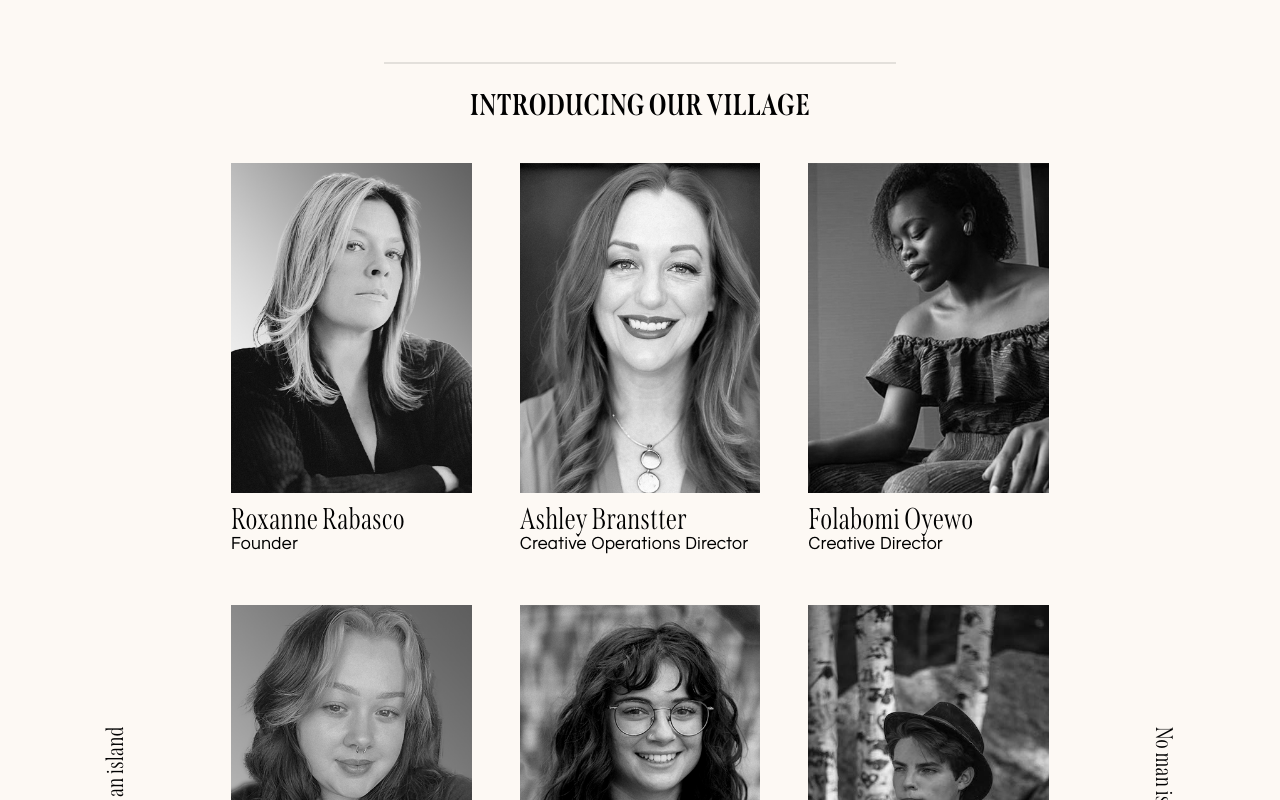
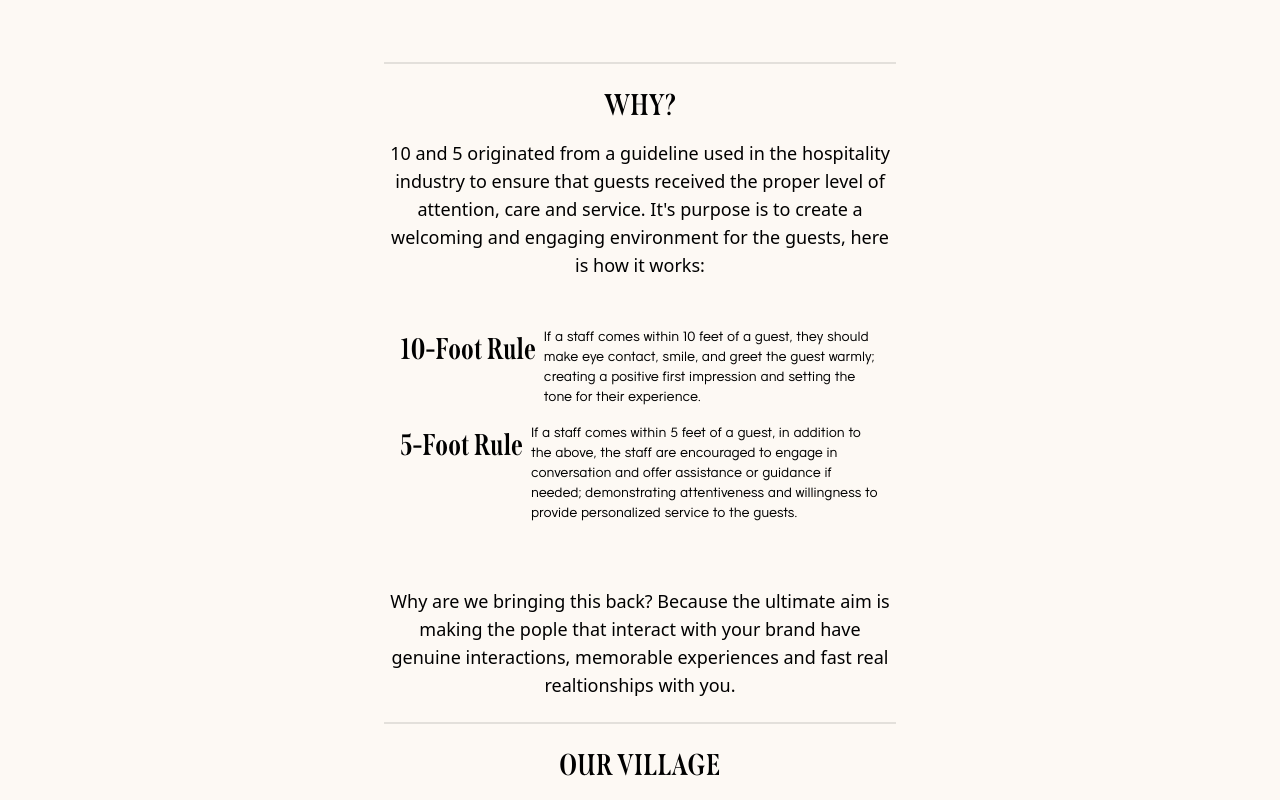
Before and after one commit to MMount98/10and5, a React (Create React App) app: page /ourteam in a window 1280 px wide. Shown: the part 1420-2220 px from the top of the page. Built offline with nearby package versions, Linux system fonts and the light colour scheme.

Commit message:
added new copy to ourteam page

```diff
--- /dev/null
+++ b/src/components/customBulletpointList/index.js
@@ -0,0 +1,34 @@
+const data = [
+  {
+    bullet: "10-Foot Rule",
+    text: "If a staff comes within 10 feet of a guest, they should make eye contact, smile, and greet the guest warmly; creating a positive first impression and setting the tone for their experience.",
+  },
+  {
+    bullet: "5-Foot Rule",
+    text: "If a staff comes within 5 feet of a guest, in addition to the above, the staff are encouraged to engage in conversation and offer assistance or guidance if needed; demonstrating attentiveness and willingness to provide personalized service to the guests.",
+  },
+];
+
+const CustomBulletList = () => {
+  return (
+    <div className="p-4 my-8 md:p-4 md:my-8">
+      {data.map((item, index) => (
+        <div
+          key={index}
+          className="flex flex-col md:flex-row items-start gap-2 mb-4"
+        >
+          <span className="text-xl font-span md:mt-1 md:text-3xl">
+            {item.bullet}
+          </span>{" "}
+          {/* Custom bullet text for mobile and desktop */}
+          <p className="text-sm md:flex-1 md:text-sm font-napzer">
+            {item.text}
+          </p>{" "}
+          {/* Adjusted text size for mobile */}
+        </div>
+      ))}
+    </div>
+  );
+};
+
+export default CustomBulletList;
--- a/src/components/pages/ourTeam.js
+++ b/src/components/pages/ourTeam.js
@@ -1,6 +1,8 @@
+//Components
 import AboutPins from "../aboutPins";
 import PortraitGallery from "../portraitGallery";
 import FlapClock from "../flapClock";
+import CustomBulletList from "../customBulletpointList";
 
 export default function OurTeam() {
   return (
@@ -25,22 +27,42 @@ export default function OurTeam() {
           <h3 className="text-6xl md:text-9xl font-span">POWERFUL</h3>
         </div>
       </div>
+      <div className="divider my-8 md:my-4 md:px-96 divide-custom-black"></div>
+      <div className="text-center">
+        <h4 className="text-2xl md:text-3xl font-span md:mb-4 mb-4">WHY?</h4>
+        <p className="font-Napzer md:text-lg text-sm md:px-96 px-24">
+          {" "}
+          10 and 5 originated from a guideline used in the hospitality industry
+          to ensure that guests received the proper level of attention, care and
+          service. It's purpose is to create a welcoming and engaging
+          environment for the guests, here is how it works:
+        </p>
+      </div>
 
-      <div className="divider my-8 md:my-4 md:px-96"></div>
-      <h4 className="text-center text-2xl md:text-3xl font-span">
-        INTRODUCING OUR VILLAGE
-      </h4>
+      <div className="text-left md:px-96">
+        <CustomBulletList />
+      </div>
+      <p className="font-Napzer md:text-lg text-sm md:px-96 px-24 text-center">
+        {" "}
+        Why are we bringing this back? Because the ultimate aim is making the
+        pople that interact with your brand have genuine interactions, memorable
+        experiences and fast real realtionships with you.
+      </p>
+      <div className="divider my-8 md:my-4 md:px-96 divide-custom-black"></div>
+      <h5 className="text-center text-2xl md:text-3xl font-span">
+        OUR VILLAGE
+      </h5>
 
       <PortraitGallery />
-      <div className="divider my-8 md:my-4 md:px-96"></div>
-      <h5 className="text-center text-2xl md:text-3xl font-span">
-        WRITE SOMETHING WITTY HERE
-      </h5>
+
+      <h6 className="text-center text-2xl md:text-3xl font-span">
+        OUR VIRTUAL VILLAGE
+      </h6>
       <div className="grid grid-cols-1 md:grid-cols-2 px-24 py-10 m-8 md:gap-12 mx-5 md:mx-10">
         <FlapClock timezone={17} location="COLORADO" />
-        <FlapClock timezone={16} location="WASHINGTON"  />
-        <FlapClock timezone={19} location="ILLINOIS"  />
-        <FlapClock timezone={18} location="MISSOURI"  />
+        <FlapClock timezone={16} location="WASHINGTON" />
+        <FlapClock timezone={19} location="ILLINOIS" />
+        <FlapClock timezone={18} location="MISSOURI" />
       </div>
     </div>
   );
```
